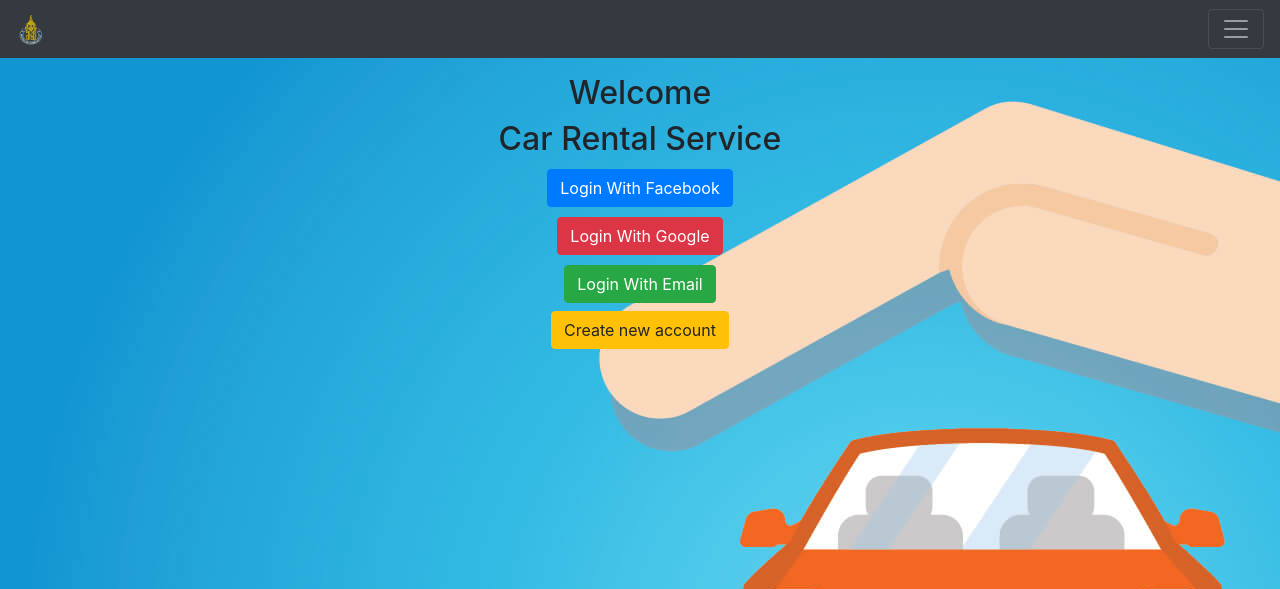
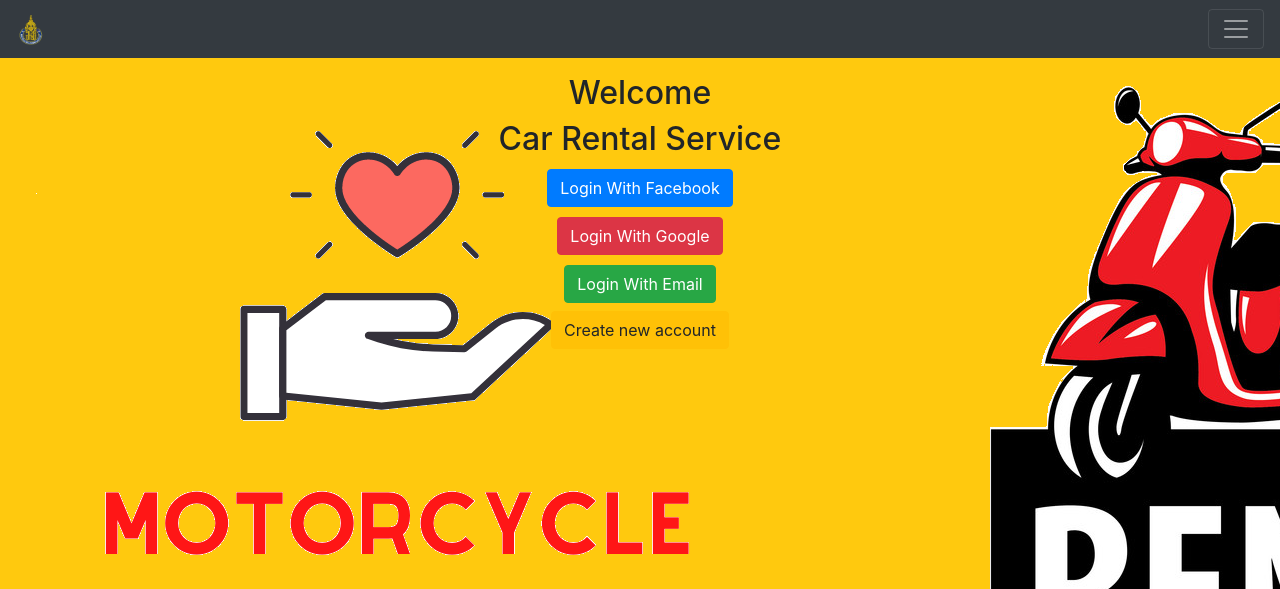
Before and after one commit to csearme14/carRental, a Node server app: page / in a window 1280 px wide. Shown: the top 589 px of the page. Run offline with Node 20, Linux system fonts and the light colour scheme; some libraries are stand-ins or nearby versions.

Commit message:
28/10/2564

```diff
--- a/app.js
+++ b/app.js
@@ -184,7 +184,6 @@ app.get('/loginErrors',(req,res) =>{ //email ที่ยังไม่ได
         title:'Error'
     });
 });
-//                                                                                                                          เพิ่มใหม่ list car route
 app.get('/listCar',requireLogin,(req,res) => {
     res.render('listCar',{
         title:'Listing'
--- a/views/home.handlebars
+++ b/views/home.handlebars
@@ -18,6 +18,6 @@
 
 <style>
     body{
-        background-image: url('/image/หน้าแรก5.jpg');
+        background-image: url('/image/ทดสอบ1.png');
     }
 </style>
```
Also changed, not shown: views/listCar2.handlebars (+0 -11 lines), public/image/ทดสอบ1.png (added), public/image/หน้าแรก5.jpg (deleted), public/image/หน้าแรก6.jpg (deleted).
